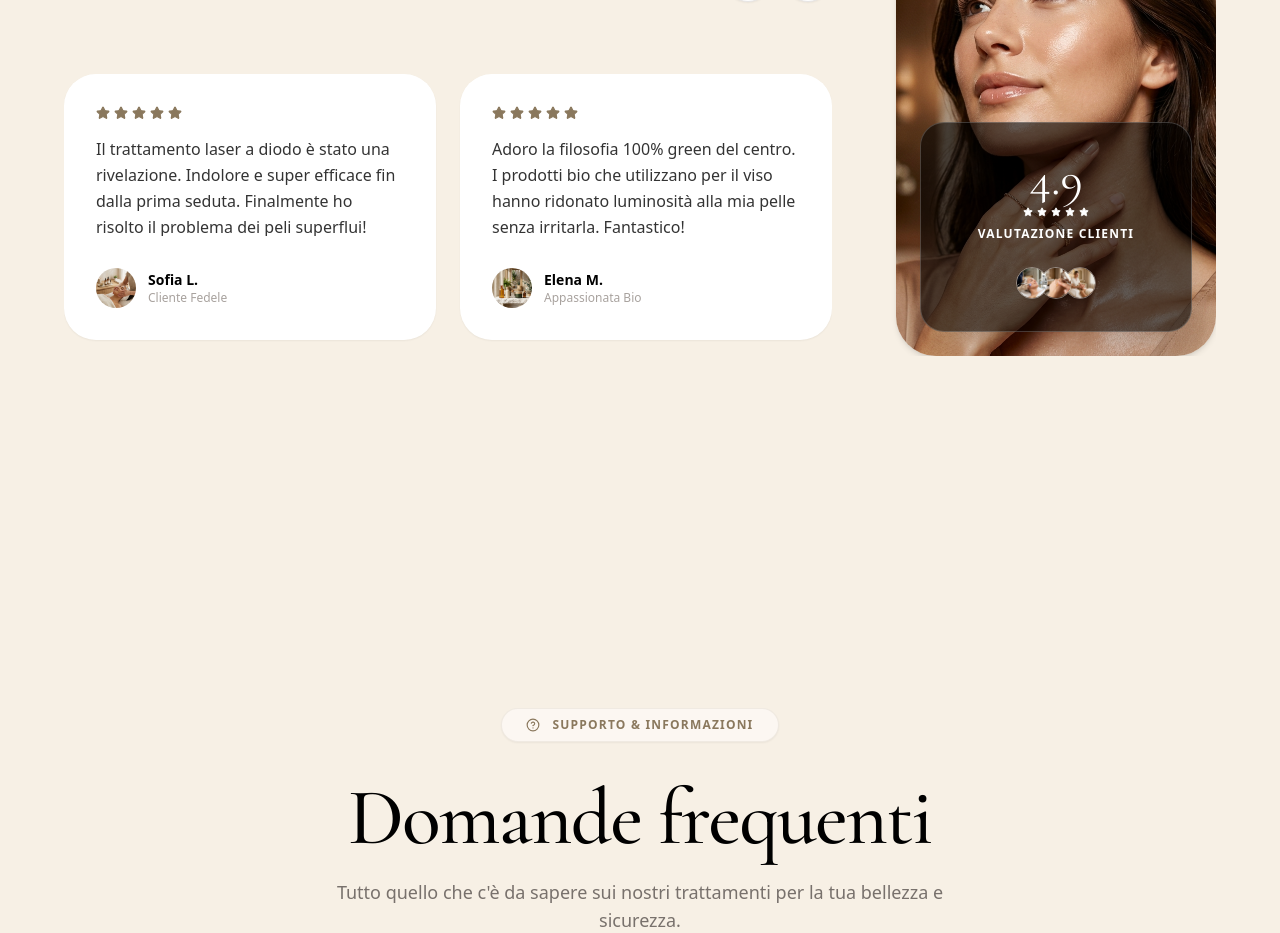
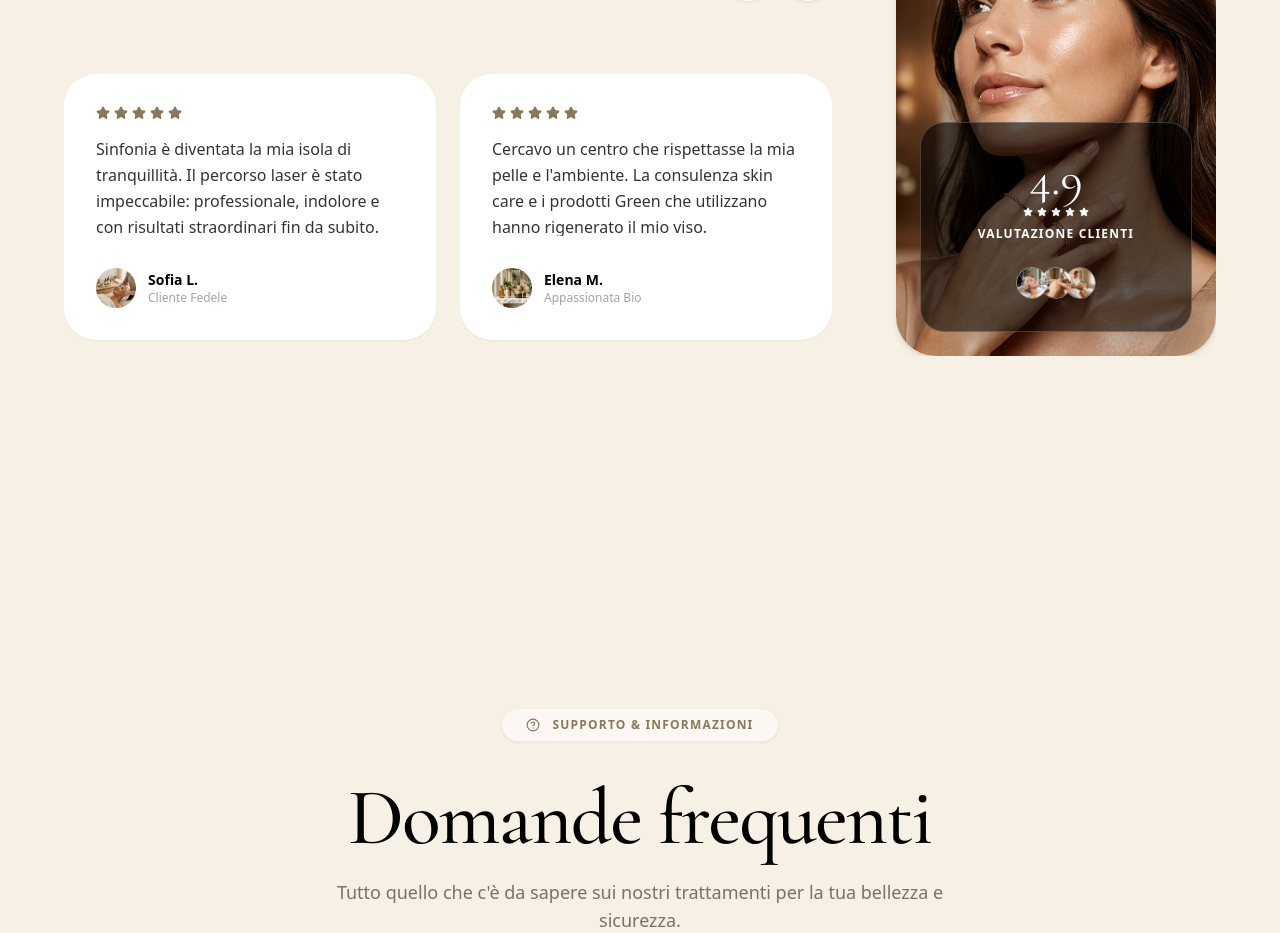
Before and after one commit to belpietrodavide01-beep/sinfonia-estetica, a React (Vite) app: page / in a window 1280 px wide. Shown: the part 7380-8313 px from the top of the page. Built offline with nearby package versions, Linux system fonts and the light colour scheme.

Commit message:
Refine testimonial texts for Sinfonia branding

```diff
--- a/src/components/TestimonialSection.jsx
+++ b/src/components/TestimonialSection.jsx
@@ -5,49 +5,49 @@ import { motion } from 'framer-motion';
 const REVIEWS = [
   {
     id: 1,
-    text: "Il trattamento laser a diodo è stato una rivelazione. Indolore e super efficace fin dalla prima seduta. Finalmente ho risolto il problema dei peli superflui!",
+    text: "Sinfonia è diventata la mia isola di tranquillità. Il percorso laser è stato impeccabile: professionale, indolore e con risultati straordinari fin da subito.",
     author: "Sofia L.",
     role: "Cliente Fedele",
     avatar: "/facial-treatment.png"
   },
   {
     id: 2,
-    text: "Adoro la filosofia 100% green del centro. I prodotti bio che utilizzano per il viso hanno ridonato luminosità alla mia pelle senza irritarla. Fantastico!",
+    text: "Cercavo un centro che rispettasse la mia pelle e l'ambiente. La consulenza skin care e i prodotti Green che utilizzano hanno rigenerato il mio viso.",
     author: "Elena M.",
     role: "Appassionata Bio",
     avatar: "/bio-products.png"
   },
   {
     id: 3,
-    text: "Le unghie più belle che io abbia mai avuto. La precisione e la creatività nel nail design sono davvero di un altro livello. Lo consiglio a tutte!",
+    text: "Non semplici unghie, ma dettagli di puro stile. La precisione e la cura del dettaglio nel nail design qui sono davvero di un altro livello commerciale.",
     author: "Martina D.",
     role: "Nail Lover",
     avatar: "/manicure.png"
   },
   {
     id: 4,
-    text: "Sempre puntuali e professionali per l'estetica di base. La ceretta è delicatissima e l'ambiente è super rilassante. Un vero momento di coccola.",
+    text: "Ho finalmente trovato il posto dove l'estetica incontra il vero benessere. Anche un massaggio qui diventa un'esperienza rigenerante e profonda.",
     author: "Giulia S.",
     role: "Cliente Abituale",
     avatar: "/laser-treatment.png"
   },
   {
     id: 5,
-    text: "Ho provato il trattamento corpo green e mi sono sentita rigenerata. Sapere che usano solo prodotti naturali mi fa stare molto più tranquilla.",
+    text: "Il programma di rimodellamento corpo è straordinario. Non solo per i risultati visibili, ma per come mi sento energica e in armonia con me stessa.",
     author: "Chiara B.",
-    role: "Freelance",
+    role: "Premium Member",
     avatar: "/hero-1.png"
   },
   {
     id: 6,
-    text: "Professionalità e cortesia. Il laser a diodo qui è davvero il top del settore. Risultati garantiti e staff preparatissimo.",
+    text: "Professionalità e cortesia fuori dal comune. L'approccio di Sinfonia è olistico e moderno, perfetto per chi cerca il meglio per la propria cura.",
     author: "Paola L.",
     role: "Manager",
     avatar: "/hero-2.png"
   },
   {
     id: 7,
-    text: "Il miglior centro estetico della zona per chi cerca qualità e rispetto per l'ambiente. Unghie perfette e pelle radiosa!",
+    text: "Un'eccellenza rara nel territorio. Qui non si riceve solo un trattamento, ma un vero senso di equilibrio e bellezza autentica. Consigliatissimo.",
     author: "Francesca R.",
     role: "Insegnante",
     avatar: "/hero-4.png"
```
